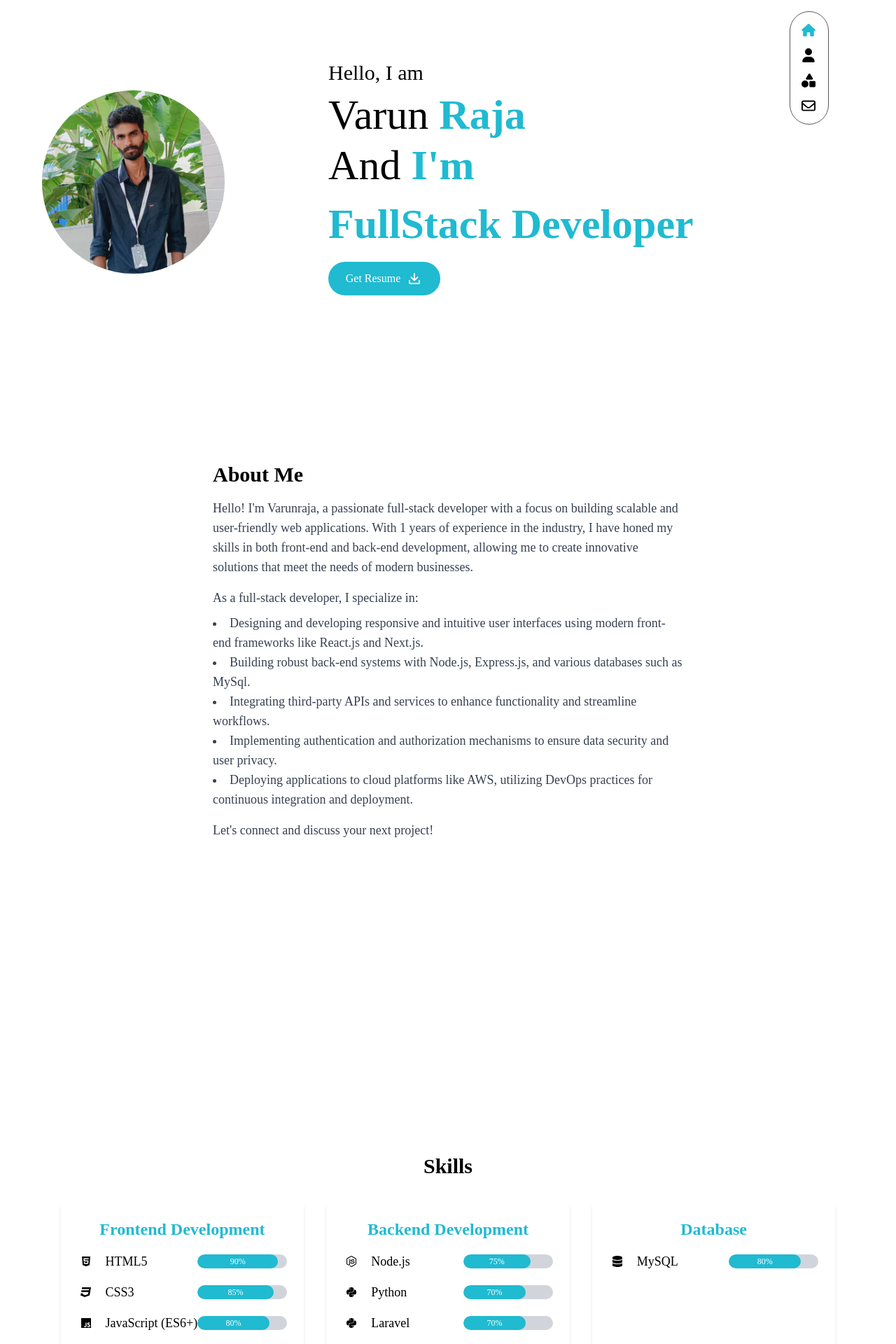
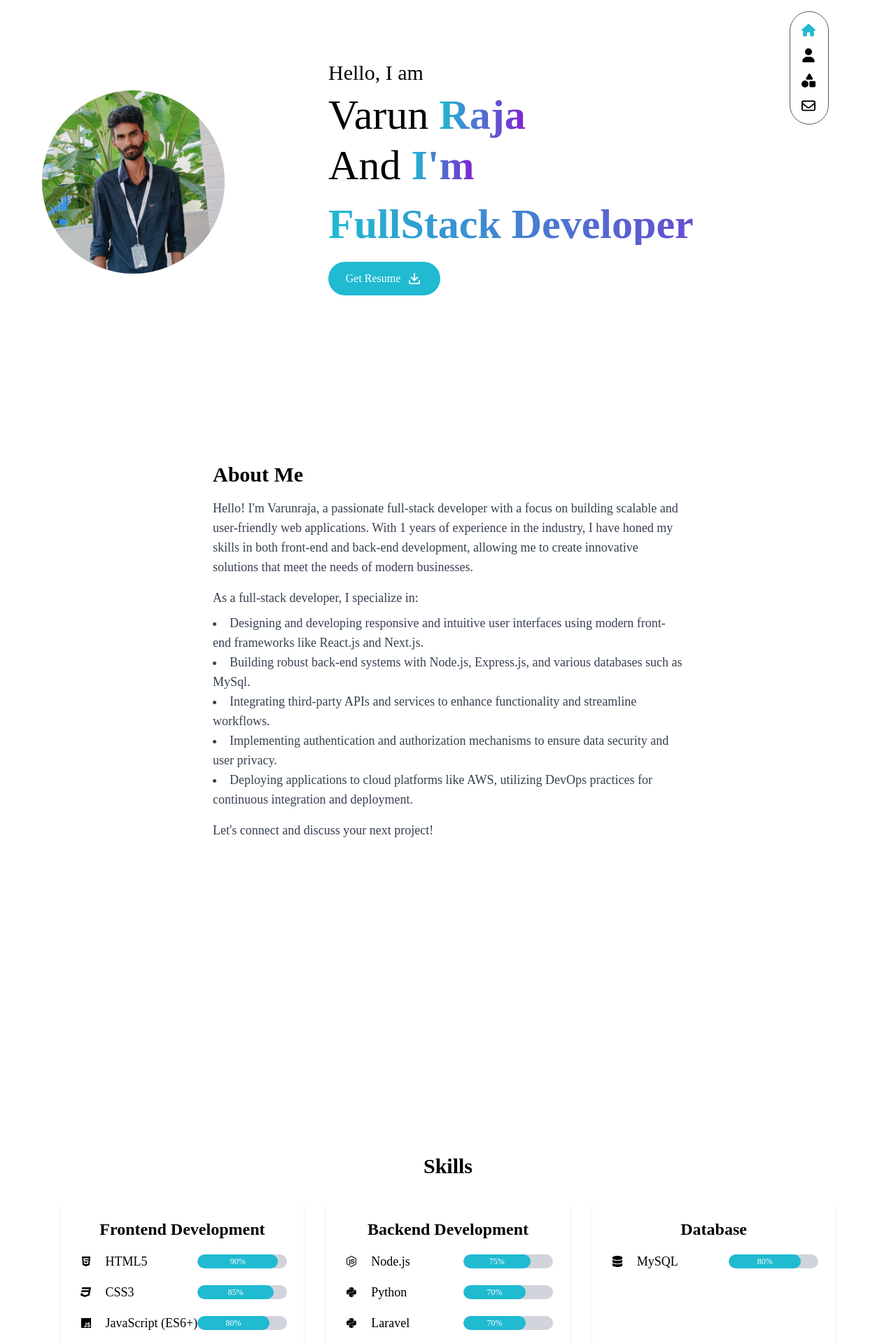
Before and after one commit to PreethiRamalingam55/Portfolio, a Next.js app: page / in a window 1280 px wide. Shown: the part 160-2080 px from the top of the page at 70% size. Built offline with nearby package versions, Linux system fonts and the light colour scheme.

Commit message:
resume added

```diff
--- a/src/components/home.tsx
+++ b/src/components/home.tsx
@@ -19,10 +19,10 @@ export default function Home() {
             <h1 className="mt-20 md:mt-0 text-xl md:text-3xl my-3">Hello, I am</h1>
             <h2 className="text-3xl md:text-6xl ">
               Varun{" "}
-              <span className="text-primary dark:text-darkprimary font-bold">Raja</span>
+              <span className="text-gradient dark:text-gradient font-bold">Raja</span>
             </h2>
-            <h3 className="text-3xl md:text-6xl my-3 ">And <span className='text-primary dark:text-darkprimary font-bold'>I'm</span></h3>
-            <div className="text-3xl md:text-6xl my-3 text-primary dark:text-darkprimary font-bold">
+            <h3 className="text-3xl md:text-6xl my-3 ">And <span className='text-gradient dark:text-gradient font-bold'>I'm</span></h3>
+            <div className="text-3xl md:text-6xl my-3 text-gradient dark:text-gradient font-bold">
               {/* <Typewriter
                 options={{
                   strings: ["FrontEnd Developer", "BackEnd Developer"],
--- a/src/components/loader/preloader.tsx
+++ b/src/components/loader/preloader.tsx
@@ -3,7 +3,7 @@ import React from 'react'
 export default function Preloader() {
   return (
     <div className="flex justify-center items-center h-screen">
-       <h1>loader...</h1>
-    </div>
+    <div className="loader"></div>
+  </div>
   )
 }
--- a/src/styles/globals.css
+++ b/src/styles/globals.css
@@ -104,3 +104,17 @@ input:checked ~ .sun {
   background-color: var(--secondary);
   transform: scale(1.1);
 }
+
+.text-gradient {
+  background-image: linear-gradient(to right, #20bad1, #8121d0);
+  -webkit-background-clip: text;
+  background-clip: text;
+  color: transparent;
+}
+
+.dark .text-gradient {
+  background-image: linear-gradient(to right, #8121d0, #20bad1);
+  -webkit-background-clip: text;
+  background-clip: text;
+  color: transparent;
+}
```
Also changed, not shown: 1 other file (tests, documents, lock files or other folders).
